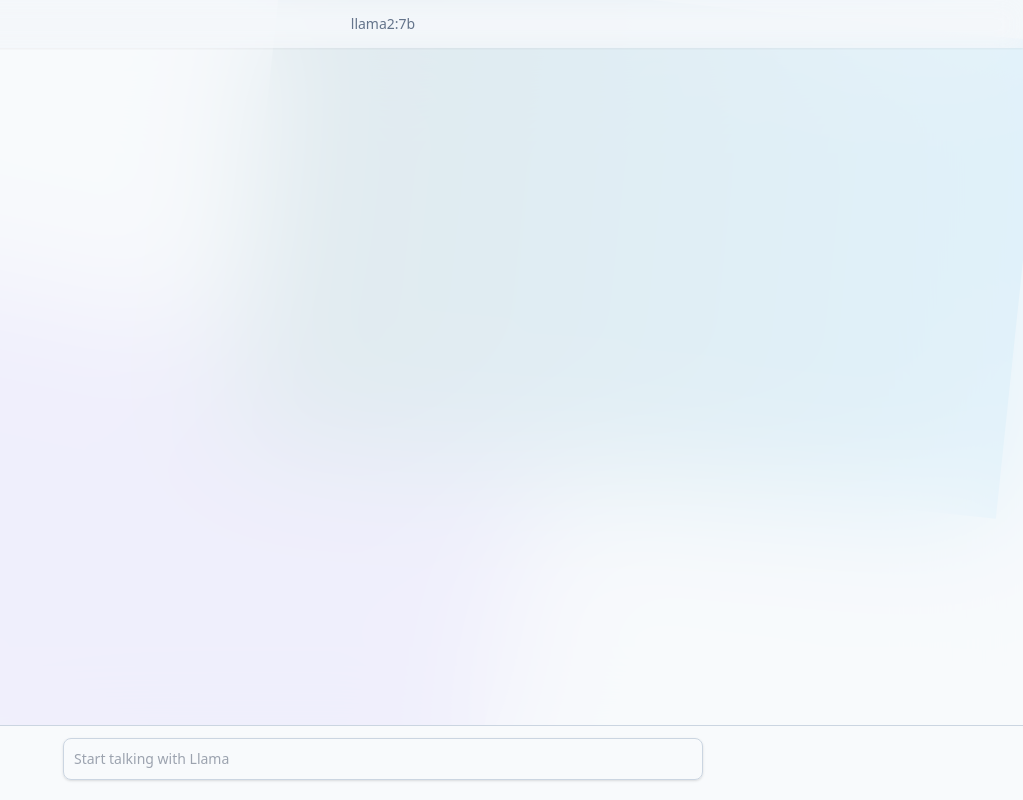
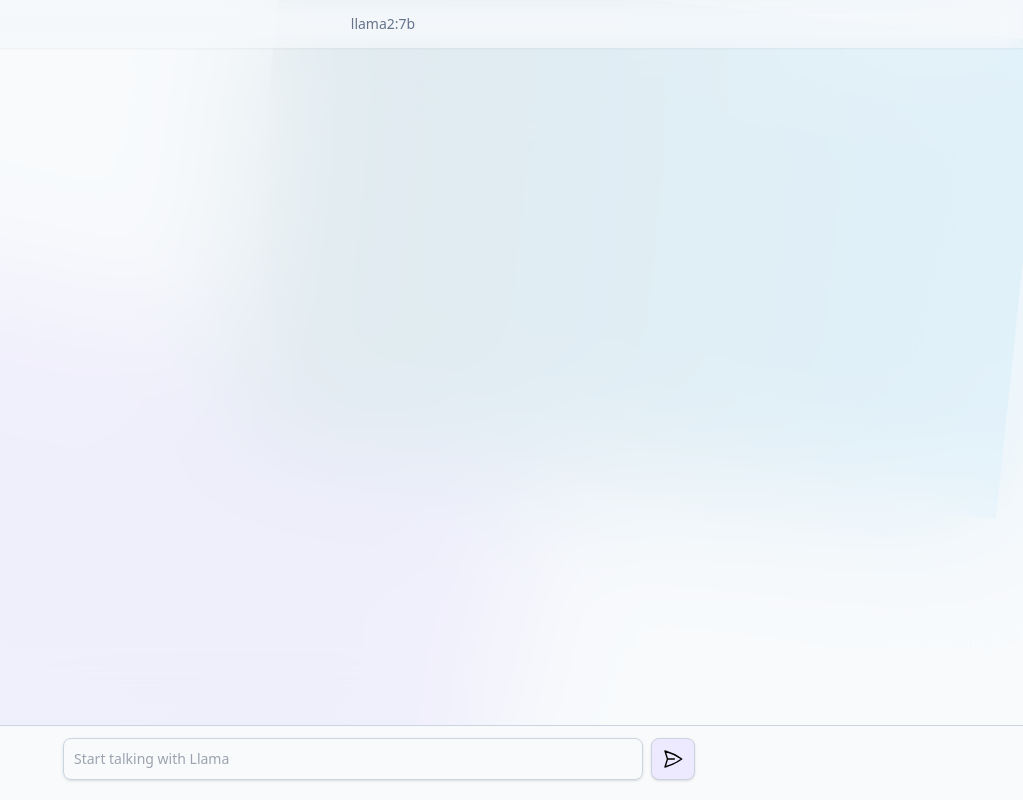
Before and after one commit to 42dotmk/llama-client, an Angular app: page / in a window 1280 px wide. Shown: the whole page, without its empty margins (257-1280 px from the left). Built offline with nearby package versions, Linux system fonts and the light colour scheme.

Commit message:
Add send button

```diff
--- a/src/app/app.component.html
+++ b/src/app/app.component.html
@@ -3,11 +3,12 @@
     <div class="absolute rop-0 right-0 h-3/5 w-3/5 bg-gradient-to-l from-sky-500 to-cyan-800 rotate-6"></div>
 </div>
 
-<div class="bg-slate-50 dark:bg-slate-800 text-slate-800 dark:text-slate-300 bg-opacity-90 dark:bg-opacity-90 backdrop-blur-3xl dark:backdrop-blur-3xl">
+<div
+    class="bg-slate-50 dark:bg-slate-800 text-slate-800 dark:text-slate-300 bg-opacity-90 dark:bg-opacity-90 backdrop-blur-3xl dark:backdrop-blur-3xl">
     <div class="h-dvh mx-0 flex flex-col justify-between">
         <div class="overflow-y-auto">
             <div
-                class="backdrop-blur-md dark:backdrop-blur-md bg-opacity-50 dark:bg-opacity-50 text-slate-500 dark:text-slate-300 bg-slate-100 dark:bg-slate-900 text-sm flex flex-col items-center justify-center h-12 shadow-sm absolute w-full">
+                class="backdrop-blur-md dark:backdrop-blur-md bg-opacity-30 dark:bg-opacity-30 text-slate-500 dark:text-slate-300 bg-slate-100 dark:bg-slate-900 text-sm flex flex-col items-center justify-center h-12 shadow-sm absolute w-full">
                 <div>llama2:7b</div>
             </div>
             <div class="flex flex-col gap-3 px-3 pb-10 pt-20 lg:mx-auto lg:w-1/2">
@@ -42,10 +43,16 @@
         </div>
         <div class="w-full">
             <div class="bg-slate-50 dark:bg-slate-800 pb-5 lg:px-0 px-3">
-                <div class="mb-3 bg-slate-300 dark:bg-slate-900 w-full h-[1px]"></div>
-                <input type="text" [disabled]="isLoading" placeholder="Start talking with Llama"
-                    (keyup.enter)="onEnter()" [(ngModel)]="input" [class.opacity-30]="isLoading"
-                    class="bg-transparent border-slate-300 dark:border-slate-500 shadow lg:mx-auto lg:w-1/2 border text-sm rounded-lg block w-full p-2.5">
+                <div class="mb-3 bg-slate-300 dark:bg-slate-900 w-full h-[1px] shadow-lg"></div>
+                <div class="lg:mx-auto lg:w-1/2 w-full flex items-center gap-2">
+                    <input type="text" [disabled]="isLoading" placeholder="Start talking with Llama"
+                        (keyup.enter)="onEnter()" [(ngModel)]="input" [class.opacity-30]="isLoading"
+                        class="bg-transparent border-slate-300 dark:border-slate-500 shadow border text-sm rounded-lg block w-full p-2.5">
+                    <button type="button" [disabled]="isLoading" (click)="onEnter()"
+                        class="bg-violet-100 hover:bg-violet-200 dark:bg-slate-900 dark:hover:bg-slate-950 border-slate-300 dark:border-slate-500 focus:ring-blue-300 hover:scale-105 disabled:opacity-50 border shadow focus:ring-4 focus:outline-none font-medium rounded-lg text-sm px-2.5 py-2 text-center inline-flex items-center me-2">
+                        <img class="h-6 dark:invert" src="assets/icons/send.svg" />
+                    </button>
+                </div>
             </div>
         </div>
     </div>
```
Also changed, not shown: src/assets/icons/send.svg (added).
